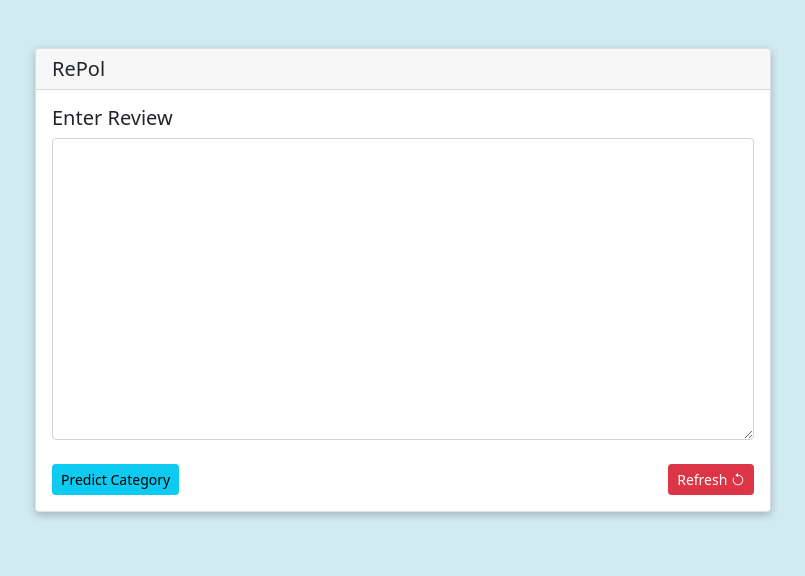
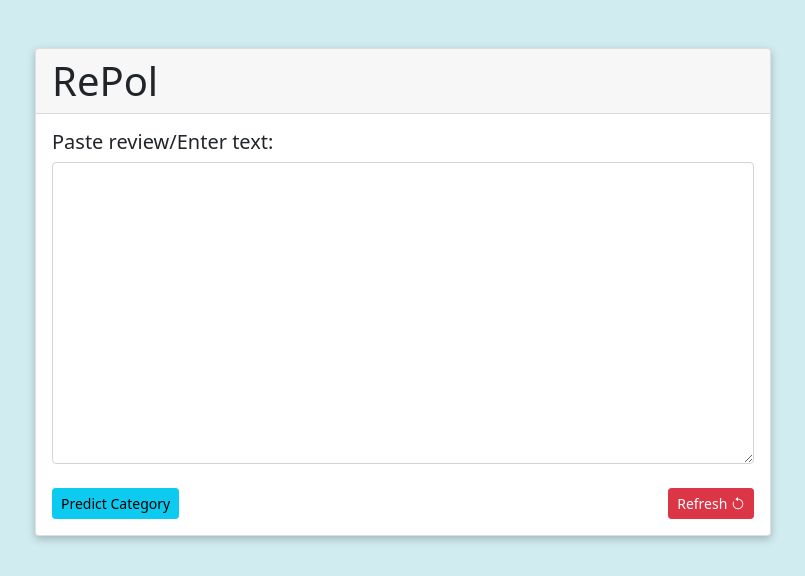
Before and after one commit to darkoisaac20/RePol, a Flask app: page /result in a window 1280 px wide. Shown: the part 50-626 px from the top of the page, without its empty margins (237-1042 px from the left). Run offline with Flask 2, Linux system fonts and the light colour scheme.

Commit message:
Changes made

```diff
--- a/app.py
+++ b/app.py
@@ -4,7 +4,6 @@ from sklearn.feature_extraction.text import TfidfTransformer
 from sklearn.model_selection import train_test_split
 from sklearn.pipeline import Pipeline
 from sklearn.linear_model import LogisticRegression
-from nltk.downloader import download, download_shell
 from nltk.corpus import stopwords
 import pandas as pd
 import string
--- a/templates/home.html
+++ b/templates/home.html
@@ -9,7 +9,7 @@
         <h1 class="display-4">Welcome to RePol!</h1>
         <p class="lead">A swift engine that polarizes Customer Reviews into Positive 🙂 or Negative ☹. Used by 10,000+ firms around the world as a text automation polarizer.</p>
         <hr class="my-4">
-        <p>It uses utility classes for typography and spacing to space content out within the larger container.</p>
+        <p>Note that all Neutral texts are categorized as Negative Reviews. </p>
         <p class="lead">
             <a  class="btn-danger btn btn-lg " style='float: right;' href='/result'>Begin <i class="bi bi-arrow-right"></i></a>
 
--- a/templates/result.html
+++ b/templates/result.html
@@ -15,9 +15,9 @@
 
 
 <div class="card mt-5" style="box-shadow: rgba(0, 0, 0, 0.24) 0px 3px 8px;">
-    <h5 class="card-header">RePol</h5>
+    <h1 class="card-header">RePol</h1>
     <div class="card-body">
-      <h5 class="card-title">Enter Review</h5>
+      <h5 class="card-title">Paste review/Enter text: </h5>
       <form action="{{ url_for('result')}}" method="POST" >
         <div class="form-group mb-4" >
             <textarea name="comment" cols="50" class="form-control" id="exampleFormControlTextarea1" rows="12">{{ comment }}</textarea>
```
